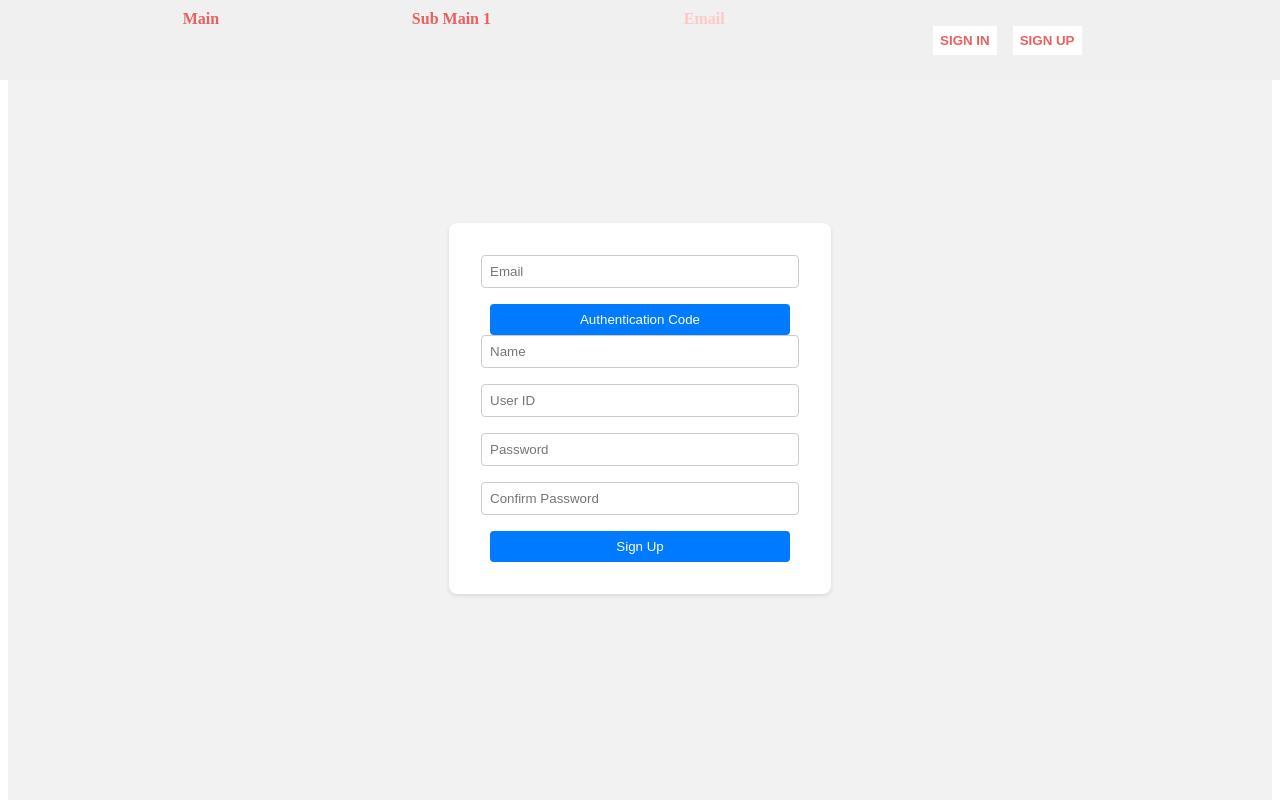
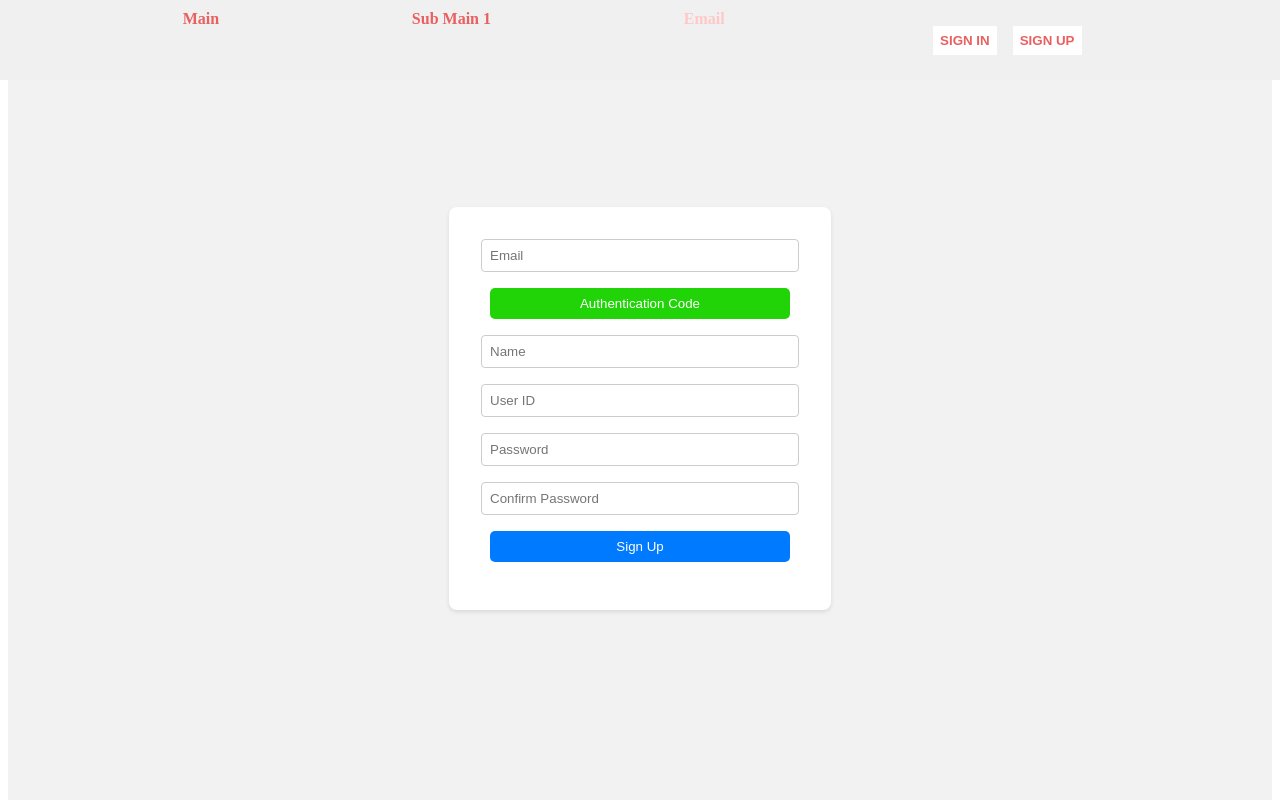
Before and after one commit to costar011/projectg-app, a React (Create React App) app: page /Email in a window 1280 px wide. Shown: the top 800 px of the page. Built offline with nearby package versions, Linux system fonts and the light colour scheme.

Commit message:
email btn

```diff
--- a/src/components/Email.js
+++ b/src/components/Email.js
@@ -31,10 +31,22 @@ const InputField = styled.input`
 const Button = styled.button`
   width: 300px;
   padding: 0.5rem;
+  margin-bottom: 1rem;
   background-color: #007bff;
   color: white;
   border: none;
-  border-radius: 4px;
+  border-radius: 5px;
+  cursor: pointer;
+`;
+
+const AuthCodeBtn = styled.button`
+  width: 300px;
+  padding: 0.5rem;
+  margin-bottom: 1rem;
+  background-color: #20d408;
+  color: white;
+  border: none;
+  border-radius: 5px;
   cursor: pointer;
 `;
 
@@ -61,13 +73,13 @@ const Email = () => {
           onChange={(e) => setEmail(e.target.value)}
         />
 
-        <Button
+        <AuthCodeBtn
           type="submit"
           value={authCode}
           onChange={(e) => setAuthCode(e.target.value)}
         >
           Authentication Code
-        </Button>
+        </AuthCodeBtn>
 
         <InputField
           type="text"
--- a/src/components/Main.js
+++ b/src/components/Main.js
@@ -86,9 +86,6 @@ const Main = () => {
           <button>검색</button>
         </Search>
       </Header>
-      <MainWrapper>
-        <div></div>
-      </MainWrapper>
     </BodyWrapper>
   );
 };
```
